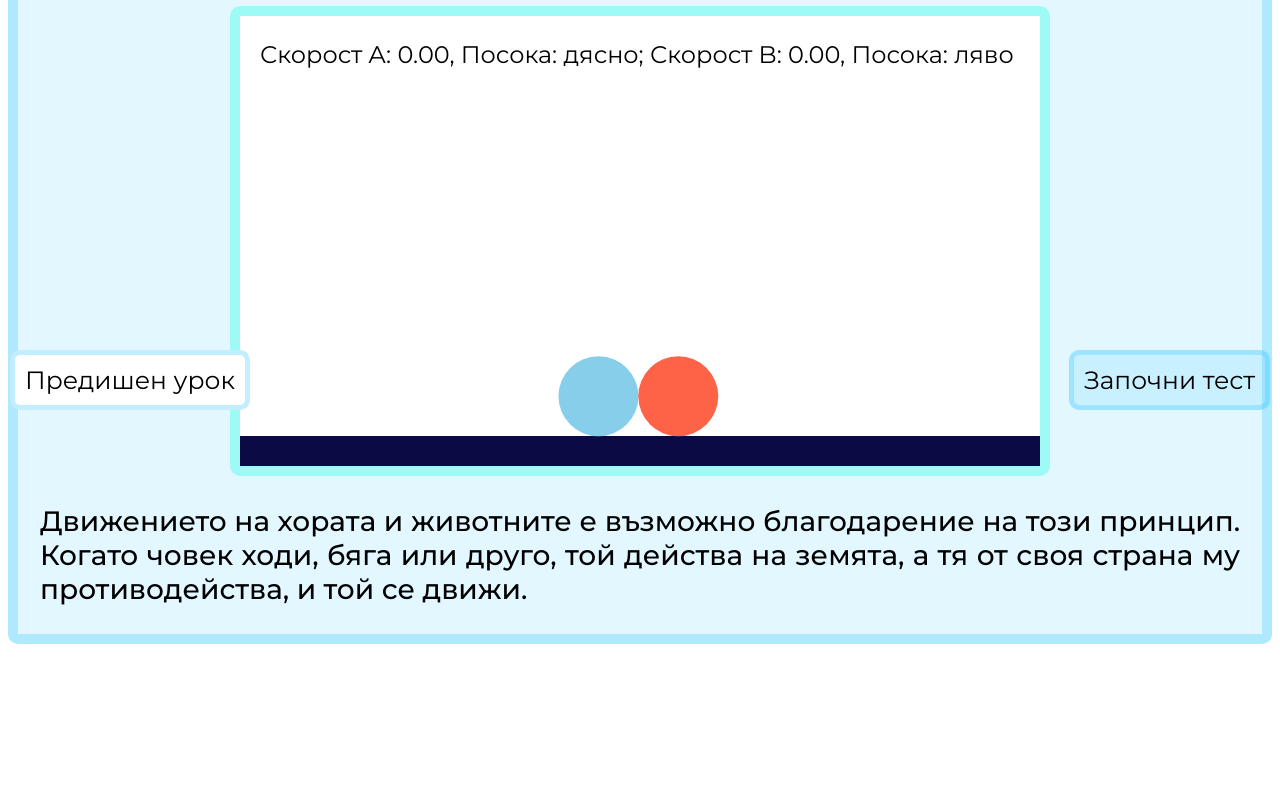
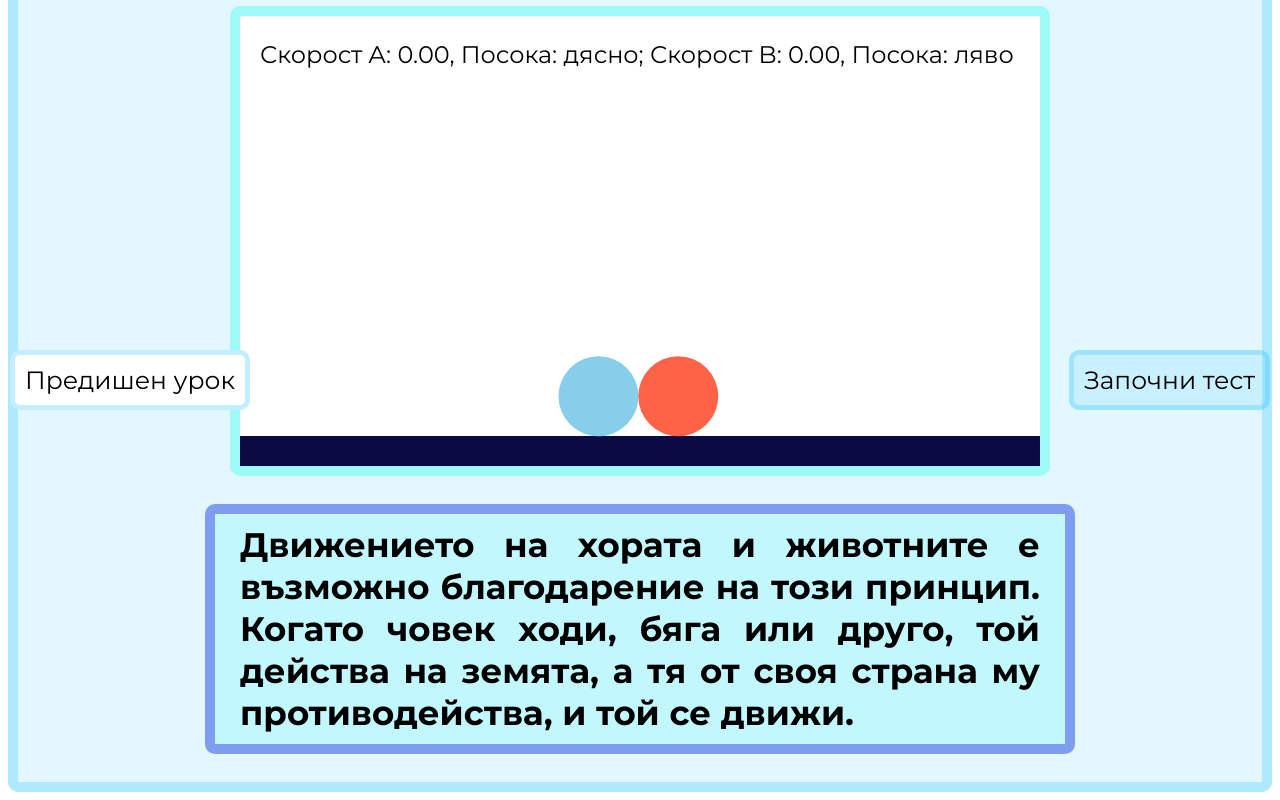
Before and after one commit to TheWomanZoe/Physics-Project, a website: page Newton/Newton3/newton.html in a window 1280 px wide. Shown: the part 380-1180 px from the top of the page. Before the commit the page ends 1032 px from the top, so only its background shows below. Drawn offline with nearby package versions, Linux system fonts and the light colour scheme.

Commit message:
final final tweak

```diff
--- a/Newton/Newton3/newton.html
+++ b/Newton/Newton3/newton.html
@@ -21,9 +21,10 @@
             <p id = "stats">Скорост: 0</p>
         </div>
 
-        <p class = "explanation">
+        <h2 class = "highlight">
             Движението на хората и животните е възможно благодарение на този принцип.
             Когато човек ходи, бяга или друго, той действа на земята, а тя от своя страна му противодейства, и той се движи.
+        </h2>
     </div>
     <a href = "../Newton2/newton.html" id = "prev-lesson">Предишен урок</a>
     <a href = "../Test/test.html" id = "next-lesson">Започни тест</a>
```
